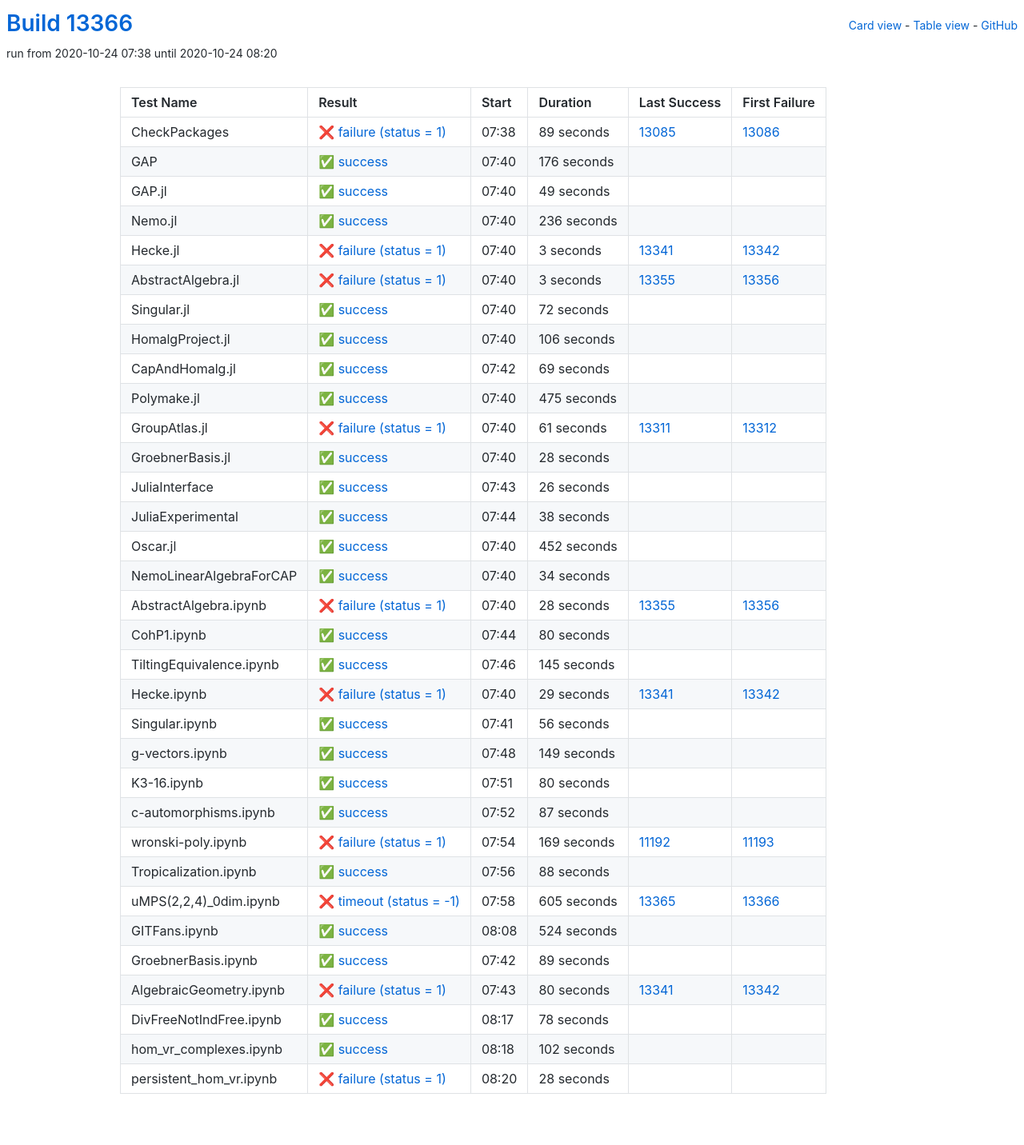
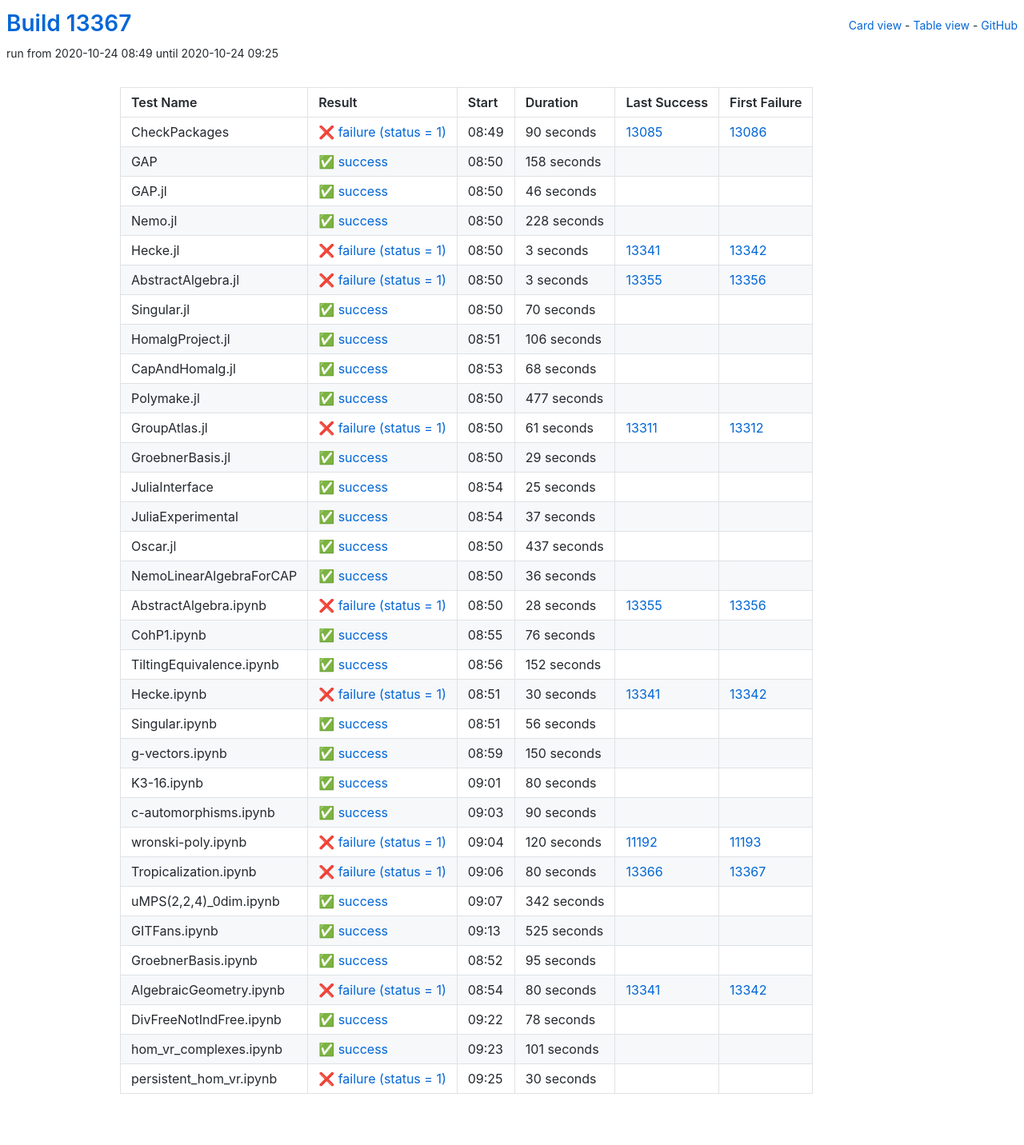
Before and after one commit to oscar-system/oscar-ci-status, a Jekyll site: the page built from table.html, in a window 1280 px wide. Shown: the whole page at 80% size. Built offline with Jekyll 4.4.1, drawn with Linux system fonts in a browser that asks for light colours.

Commit message:
Build #13367

```diff
--- a/_data/ci.yml
+++ b/_data/ci.yml
@@ -1,6 +1,6 @@
 ---
-build: 13366
-build_url: https://oscarci.mathematik.uni-kl.de/job/oscar/13366/
+build: 13367
+build_url: https://oscarci.mathematik.uni-kl.de/job/oscar/13367/
 job: oscar
 organization: oscar-system
 repo: oscar-ci-status
@@ -8,56 +8,56 @@ repourl: https://github.com/oscar-system/oscar-ci-status
 tests:
 - name: CheckPackages
   id: checkpackages
-  log: https://oscarci.mathematik.uni-kl.de/job/oscar/13366/artifact/logs/build-13366/CheckPackages.log
-  start: 2020-10-24 07:38
+  log: https://oscarci.mathematik.uni-kl.de/job/oscar/13367/artifact/logs/build-13367/CheckPackages.log
+  start: 2020-10-24 08:49
   success: false
   exitcode: 1
   status: failure
-  duration: 89
+  duration: 90
   last_success: 13085
   last_success_url: https://oscarci.mathematik.uni-kl.de/job/oscar/13085/
   first_failure: 13086
   first_failure_url: https://oscarci.mathematik.uni-kl.de/job/oscar/13086/
 - name: GAP
   id: gap
-  log: https://oscarci.mathematik.uni-kl.de/job/oscar/13366/artifact/logs/build-13366/GAP.log
-  start: 2020-10-24 07:40
+  log: https://oscarci.mathematik.uni-kl.de/job/oscar/13367/artifact/logs/build-13367/GAP.log
+  start: 2020-10-24 08:50
   success: true
   exitcode: 0
   status: success
-  duration: 176
+  duration: 158
   last_success: false
   last_success_url:
   first_failure: false
   first_failure_url:
 - name: GAP.jl
   id: gap-jl
-  log: https://oscarci.mathematik.uni-kl.de/job/oscar/13366/artifact/logs/build-13366/GAP.jl.log
-  start: 2020-10-24 07:40
+  log: https://oscarci.mathematik.uni-kl.de/job/oscar/13367/artifact/logs/build-13367/GAP.jl.log
+  start: 2020-10-24 08:50
   success: true
   exitcode: 0
   status: success
-  duration: 49
+  duration: 46
   last_success: false
   last_success_url:
   first_failure: false
   first_failure_url:
 - name: Nemo.jl
   id: nemo-jl
-  log: https://oscarci.mathematik.uni-kl.de/job/oscar/13366/artifact/logs/build-13366/Nemo.jl.log
-  start: 2020-10-24 07:40
+  log: https://oscarci.mathematik.uni-kl.de/job/oscar/13367/artifact/logs/build-13367/Nemo.jl.log
+  start: 2020-10-24 08:50
   success: true
   exitcode: 0
   status: success
-  duration: 236
+  duration: 228
   last_success: false
   last_success_url:
   first_failure: false
   first_failure_url:
 - name: Hecke.jl
   id: hecke-jl
-  log: https://oscarci.mathematik.uni-kl.de/job/oscar/13366/artifact/logs/build-13366/Hecke.jl.log
-  start: 2020-10-24 07:40
+  log: https://oscarci.mathematik.uni-kl.de/job/oscar/13367/artifact/logs/build-13367/Hecke.jl.log
+  start: 2020-10-24 08:50
   success: false
   exitcode: 1
   status: failure
@@ -68,8 +68,8 @@ tests:
   first_failure_url: https://oscarci.mathematik.uni-kl.de/job/oscar/13342/
 - name: AbstractAlgebra.jl
   id: abstractalgebra-jl
-  log: https://oscarci.mathematik.uni-kl.de/job/oscar/13366/artifact/logs/build-13366/AbstractAlgebra.jl.log
-  start: 2020-10-24 07:40
+  log: https://oscarci.mathematik.uni-kl.de/job/oscar/13367/artifact/logs/build-13367/AbstractAlgebra.jl.log
+  start: 2020-10-24 08:50
   success: false
   exitcode: 1
   status: failure
@@ -80,20 +80,20 @@ tests:
   first_failure_url: https://oscarci.mathematik.uni-kl.de/job/oscar/13356/
 - name: Singular.jl
   id: singular-jl
-  log: https://oscarci.mathematik.uni-kl.de/job/oscar/13366/artifact/logs/build-13366/Singular.jl.log
-  start: 2020-10-24 07:40
+  log: https://oscarci.mathematik.uni-kl.de/job/oscar/13367/artifact/logs/build-13367/Singular.jl.log
+  start: 2020-10-24 08:50
   success: true
   exitcode: 0
   status: success
-  duration: 72
+  duration: 70
   last_success: false
   last_success_url:
   first_failure: false
   first_failure_url:
 - name: HomalgProject.jl
   id: homalgproject-jl
-  log: https://oscarci.mathematik.uni-kl.de/job/oscar/13366/artifact/logs/build-13366/HomalgProject.jl.log
-  start: 2020-10-24 07:40
+  log: https://oscarci.mathematik.uni-kl.de/job/oscar/13367/artifact/logs/build-13367/HomalgProject.jl.log
+  start: 2020-10-24 08:51
   success: true
   exitcode: 0
   status: success
@@ -104,32 +104,32 @@ tests:
   first_failure_url:
 - name: CapAndHomalg.jl
   id: capandhomalg-jl
-  log: https://oscarci.mathematik.uni-kl.de/job/oscar/13366/artifact/logs/build-13366/CapAndHomalg.jl.log
-  start: 2020-10-24 07:42
+  log: https://oscarci.mathematik.uni-kl.de/job/oscar/13367/artifact/logs/build-13367/CapAndHomalg.jl.log
+  start: 2020-10-24 08:53
   success: true
   exitcode: 0
   status: success
-  duration: 69
+  duration: 68
   last_success: false
   last_success_url:
   first_failure: false
   first_failure_url:
 - name: Polymake.jl
   id: polymake-jl
-  log: https://oscarci.mathematik.uni-kl.de/job/oscar/13366/artifact/logs/build-13366/Polymake.jl.log
-  start: 2020-10-24 07:40
+  log: https://oscarci.mathematik.uni-kl.de/job/oscar/13367/artifact/logs/build-13367/Polymake.jl.log
+  start: 2020-10-24 08:50
   success: true
   exitcode: 0
   status: success
-  duration: 475
+  duration: 477
   last_success: false
   last_success_url:
   first_failure: false
   first_failure_url:
 - name: GroupAtlas.jl
   id: groupatlas-jl
-  log: https://oscarci.mathematik.uni-kl.de/job/oscar/13366/artifact/logs/build-13366/GroupAtlas.jl.log
-  start: 2020-10-24 07:40
+  log: https://oscarci.mathematik.uni-kl.de/job/oscar/13367/artifact/logs/build-13367/GroupAtlas.jl.log
+  start: 2020-10-24 08:50
   success: false
   exitcode: 1
   status: failure
@@ -140,68 +140,68 @@ tests:
   first_failure_url: https://oscarci.mathematik.uni-kl.de/job/oscar/13312/
 - name: GroebnerBasis.jl
   id: groebnerbasis-jl
-  log: https://oscarci.mathematik.uni-kl.de/job/oscar/13366/artifact/logs/build-13366/GroebnerBasis.jl.log
-  start: 2020-10-24 07:40
+  log: https://oscarci.mathematik.uni-kl.de/job/oscar/13367/artifact/logs/build-13367/GroebnerBasis.jl.log
+  start: 2020-10-24 08:50
   success: true
   exitcode: 0
   status: success
-  duration: 28
+  duration: 29
   last_success: false
   last_success_url:
   first_failure: false
   first_failure_url:
 - name: JuliaInterface
   id: juliainterface
-  log: https://oscarci.mathematik.uni-kl.de/job/oscar/13366/artifact/logs/build-13366/JuliaInterface.log
-  start: 2020-10-24 07:43
+  log: https://oscarci.mathematik.uni-kl.de/job/oscar/13367/artifact/logs/build-13367/JuliaInterface.log
+  start: 2020-10-24 08:54
   success: true
   exitcode: 0
   status: success
-  duration: 26
+  duration: 25
   last_success: false
   last_success_url:
   first_failure: false
   first_failure_url:
 - name: JuliaExperimental
   id: juliaexperimental
-  log: https://oscarci.mathematik.uni-kl.de/job/oscar/13366/artifact/logs/build-13366/JuliaExperimental.log
-  start: 2020-10-24 07:44
+  log: https://oscarci.mathematik.uni-kl.de/job/oscar/13367/artifact/logs/build-13367/JuliaExperimental.log
+  start: 2020-10-24 08:54
   success: true
   exitcode: 0
   status: success
-  duration: 38
+  duration: 37
   last_success: false
   last_success_url:
   first_failure: false
   first_failure_url:
 - name: Oscar.jl
   id: oscar-jl
-  log: https://oscarci.mathematik.uni-kl.de/job/oscar/13366/artifact/logs/build-13366/Oscar.jl.log
-  start: 2020-10-24 07:40
+  log: https://oscarci.mathematik.uni-kl.de/job/oscar/13367/artifact/logs/build-13367/Oscar.jl.log
+  start: 2020-10-24 08:50
   success: true
   exitcode: 0
   status: success
-  duration: 452
+  duration: 437
   last_success: false
   last_success_url:
   first_failure: false
   first_failure_url:
 - name: NemoLinearAlgebraForCAP
   id: nemolinearalgebraforcap
-  log: https://oscarci.mathematik.uni-kl.de/job/oscar/13366/artifact/logs/build-13366/NemoLinearAlgebraForCAP.log
-  start: 2020-10-24 07:40
+  log: https://oscarci.mathematik.uni-kl.de/job/oscar/13367/artifact/logs/build-13367/NemoLinearAlgebraForCAP.log
+  start: 2020-10-24 08:50
   success: true
   exitcode: 0
   status: success
-  duration: 34
+  duration: 36
   last_success: false
   last_success_url:
   first_failure: false
   first_failure_url:
 - name: AbstractAlgebra.ipynb
   id: abstractalgebra-ipynb
-  log: https://oscarci.mathematik.uni-kl.de/job/oscar/13366/artifact/logs/build-13366/AbstractAlgebra.ipynb.log
-  start: 2020-10-24 07:40
+  log: https://oscarci.mathematik.uni-kl.de/job/oscar/13367/artifact/logs/build-13367/AbstractAlgebra.ipynb.log
+  start: 2020-10-24 08:50
   success: false
   exitcode: 1
   status: failure
@@ -212,44 +212,44 @@ tests:
   first_failure_url: https://oscarci.mathematik.uni-kl.de/job/oscar/13356/
 - name: CohP1.ipynb
   id: cohp1-ipynb
-  log: https://oscarci.mathematik.uni-kl.de/job/oscar/13366/artifact/logs/build-13366/CohP1.ipynb.log
-  start: 2020-10-24 07:44
+  log: https://oscarci.mathematik.uni-kl.de/job/oscar/13367/artifact/logs/build-13367/CohP1.ipynb.log
+  start: 2020-10-24 08:55
   success: true
   exitcode: 0
   status: success
-  duration: 80
+  duration: 76
   last_success: false
   last_success_url:
   first_failure: false
   first_failure_url:
 - name: TiltingEquivalence.ipynb
   id: tiltingequivalence-ipynb
-  log: https://oscarci.mathematik.uni-kl.de/job/oscar/13366/artifact/logs/build-13366/TiltingEquivalence.ipynb.log
-  start: 2020-10-24 07:46
+  log: https://oscarci.mathematik.uni-kl.de/job/oscar/13367/artifact/logs/build-13367/TiltingEquivalence.ipynb.log
+  start: 2020-10-24 08:56
   success: true
   exitcode: 0
   status: success
-  duration: 145
+  duration: 152
   last_success: false
   last_success_url:
   first_failure: false
   first_failure_url:
 - name: Hecke.ipynb
   id: hecke-ipynb
-  log: https://oscarci.mathematik.uni-kl.de/job/oscar/13366/artifact/logs/build-13366/Hecke.ipynb.log
-  start: 2020-10-24 07:40
+  log: https://oscarci.mathematik.uni-kl.de/job/oscar/13367/artifact/logs/build-13367/Hecke.ipynb.log
+  start: 2020-10-24 08:51
   success: false
   exitcode: 1
   status: failure
-  duration: 29
+  duration: 30
   last_success: 13341
   last_success_url: https://oscarci.mathematik.uni-kl.de/job/oscar/13341/
   first_failure: 13342
   first_failure_url: https://oscarci.mathematik.uni-kl.de/job/oscar/13342/
 - name: Singular.ipynb
   id: singular-ipynb
-  log: https://oscarci.mathematik.uni-kl.de/job/oscar/13366/artifact/logs/build-13366/Singular.ipynb.log
-  start: 2020-10-24 07:41
+  log: https://oscarci.mathematik.uni-kl.de/job/oscar/13367/artifact/logs/build-13367/Singular.ipynb.log
+  start: 2020-10-24 08:51
   success: true
   exitcode: 0
   status: success
@@ -260,20 +260,20 @@ tests:
   first_failure_url:
 - name: g-vectors.ipynb
   id: g-vectors-ipynb
-  log: https://oscarci.mathematik.uni-kl.de/job/oscar/13366/artifact/logs/build-13366/g-vectors.ipynb.log
-  start: 2020-10-24 07:48
+  log: https://oscarci.mathematik.uni-kl.de/job/oscar/13367/artifact/logs/build-13367/g-vectors.ipynb.log
+  start: 2020-10-24 08:59
   success: true
   exitcode: 0
   status: success
-  duration: 149
+  duration: 150
   last_success: false
   last_success_url:
   first_failure: false
   first_failure_url:
 - name: K3-16.ipynb
   id: k3-16-ipynb
-  log: https://oscarci.mathematik.uni-kl.de/job/oscar/13366/artifact/logs/build-13366/K3-16.ipynb.log
-  start: 2020-10-24 07:51
+  log: https://oscarci.mathematik.uni-kl.de/job/oscar/13367/artifact/logs/build-13367/K3-16.ipynb.log
+  start: 2020-10-24 09:01
   success: true
   exitcode: 0
   status: success
@@ -284,80 +284,80 @@ tests:
   first_failure_url:
 - name: c-automorphisms.ipynb
   id: c-automorphisms-ipynb
-  log: https://oscarci.mathematik.uni-kl.de/job/oscar/13366/artifact/logs/build-13366/c-automorphisms.ipynb.log
-  start: 2020-10-24 07:52
+  log: https://oscarci.mathematik.uni-kl.de/job/oscar/13367/artifact/logs/build-13367/c-automorphisms.ipynb.log
+  start: 2020-10-24 09:03
   success: true
   exitcode: 0
   status: success
-  duration: 87
+  duration: 90
   last_success: false
   last_success_url:
   first_failure: false
   first_failure_url:
 - name: wronski-poly.ipynb
   id: wronski-poly-ipynb
-  log: https://oscarci.mathematik.uni-kl.de/job/oscar/13366/artifact/logs/build-13366/wronski-poly.ipynb.log
-  start: 2020-10-24 07:54
+  log: https://oscarci.mathematik.uni-kl.de/job/oscar/13367/artifact/logs/build-13367/wronski-poly.ipynb.log
+  start: 2020-10-24 09:04
   success: false
   exitcode: 1
   status: failure
-  duration: 169
+  duration: 120
   last_success: 11192
   last_success_url: https://oscarci.mathematik.uni-kl.de/job/oscar/11192/
   first_failure: 11193
   first_failure_url: https://oscarci.mathematik.uni-kl.de/job/oscar/11193/
 - name: Tropicalization.ipynb
   id: tropicalization-ipynb
-  log: https://oscarci.mathematik.uni-kl.de/job/oscar/13366/artifact/logs/build-13366/Tropicalization.ipynb.log
-  start: 2020-10-24 07:56
+  log: https://oscarci.mathematik.uni-kl.de/job/oscar/13367/artifact/logs/build-13367/Tropicalization.ipynb.log
+  start: 2020-10-24 09:06
+  success: false
+  exitcode: 1
+  status: failure
+  duration: 80
+  last_success: 13366
+  last_success_url: https://oscarci.mathematik.uni-kl.de/job/oscar/13366/
+  first_failure: 13367
+  first_failure_url: https://oscarci.mathematik.uni-kl.de/job/oscar/13367/
+- name: uMPS(2,2,4)_0dim.ipynb
+  id: umps-2-2-4-0dim-ipynb
+  log: https://oscarci.mathematik.uni-kl.de/job/oscar/13367/artifact/logs/build-13367/uMPS-2-2-4-_0dim.ipynb.log
+  start: 2020-10-24 09:07
   success: true
   exitcode: 0
   status: success
-  duration: 88
+  duration: 342
   last_success: false
   last_success_url:
   first_failure: false
   first_failure_url:
-- name: uMPS(2,2,4)_0dim.ipynb
-  id: umps-2-2-4-0dim-ipynb
-  log: https://oscarci.mathematik.uni-kl.de/job/oscar/13366/artifact/logs/build-13366/uMPS-2-2-4-_0dim.ipynb.log
-  start: 2020-10-24 07:58
-  success: false
-  exitcode: -1
-  status: timeout
-  duration: 605
-  last_success: 13365
-  last_success_url: https://oscarci.mathematik.uni-kl.de/job/oscar/13365/
-  first_failure: 13366
-  first_failure_url: https://oscarci.mathematik.uni-kl.de/job/oscar/13366/
 - name: GITFans.ipynb
   id: gitfans-ipynb
-  log: https://oscarci.mathematik.uni-kl.de/job/oscar/13366/artifact/logs/build-13366/GITFans.ipynb.log
-  start: 2020-10-24 08:08
+  log: https://oscarci.mathematik.uni-kl.de/job/oscar/13367/artifact/logs/build-13367/GITFans.ipynb.log
+  start: 2020-10-24 09:13
   success: true
   exitcode: 0
   status: success
-  duration: 524
+  duration: 525
   last_success: false
   last_success_url:
   first_failure: false
   first_failure_url:
 - name: GroebnerBasis.ipynb
   id: groebnerbasis-ipynb
-  log: https://oscarci.mathematik.uni-kl.de/job/oscar/13366/artifact/logs/build-13366/GroebnerBasis.ipynb.log
-  start: 2020-10-24 07:42
+  log: https://oscarci.mathematik.uni-kl.de/job/oscar/13367/artifact/logs/build-13367/GroebnerBasis.ipynb.log
+  start: 2020-10-24 08:52
   success: true
   exitcode: 0
   status: success
-  duration: 89
+  duration: 95
   last_success: false
   last_success_url:
   first_failure: false
   first_failure_url:
 - name: AlgebraicGeometry.ipynb
   id: algebraicgeometry-ipynb
-  log: https://oscarci.mathematik.uni-kl.de/job/oscar/13366/artifact/logs/build-13366/AlgebraicGeometry.ipynb.log
-  start: 2020-10-24 07:43
+  log: https://oscarci.mathematik.uni-kl.de/job/oscar/13367/artifact/logs/build-13367/AlgebraicGeometry.ipynb.log
+  start: 2020-10-24 08:54
   success: false
   exitcode: 1
   status: failure
@@ -368,8 +368,8 @@ tests:
   first_failure_url: https://oscarci.mathematik.uni-kl.de/job/oscar/13342/
 - name: DivFreeNotIndFree.ipynb
   id: divfreenotindfree-ipynb
-  log: https://oscarci.mathematik.uni-kl.de/job/oscar/13366/artifact/logs/build-13366/DivFreeNotIndFree.ipynb.log
-  start: 2020-10-24 08:17
+  log: https://oscarci.mathematik.uni-kl.de/job/oscar/13367/artifact/logs/build-13367/DivFreeNotIndFree.ipynb.log
+  start: 2020-10-24 09:22
   success: true
   exitcode: 0
   status: success
@@ -380,24 +380,24 @@ tests:
   first_failure_url:
 - name: hom_vr_complexes.ipynb
   id: hom-vr-complexes-ipynb
-  log: https://oscarci.mathematik.uni-kl.de/job/oscar/13366/artifact/logs/build-13366/hom_vr_complexes.ipynb.log
-  start: 2020-10-24 08:18
+  log: https://oscarci.mathematik.uni-kl.de/job/oscar/13367/artifact/logs/build-13367/hom_vr_complexes.ipynb.log
+  start: 2020-10-24 09:23
   success: true
   exitcode: 0
   status: success
-  duration: 102
+  duration: 101
   last_success: false
   last_success_url:
   first_failure: false
   first_failure_url:
 - name: persistent_hom_vr.ipynb
   id: persistent-hom-vr-ipynb
-  log: https://oscarci.mathematik.uni-kl.de/job/oscar/13366/artifact/logs/build-13366/persistent_hom_vr.ipynb.log
-  start: 2020-10-24 08:20
+  log: https://oscarci.mathematik.uni-kl.de/job/oscar/13367/artifact/logs/build-13367/persistent_hom_vr.ipynb.log
+  start: 2020-10-24 09:25
   success: false
   exitcode: 1
   status: failure
-  duration: 28
+  duration: 30
   last_success: false
   last_success_url:
   first_failure: false
```
Also changed, not shown: README.md.
